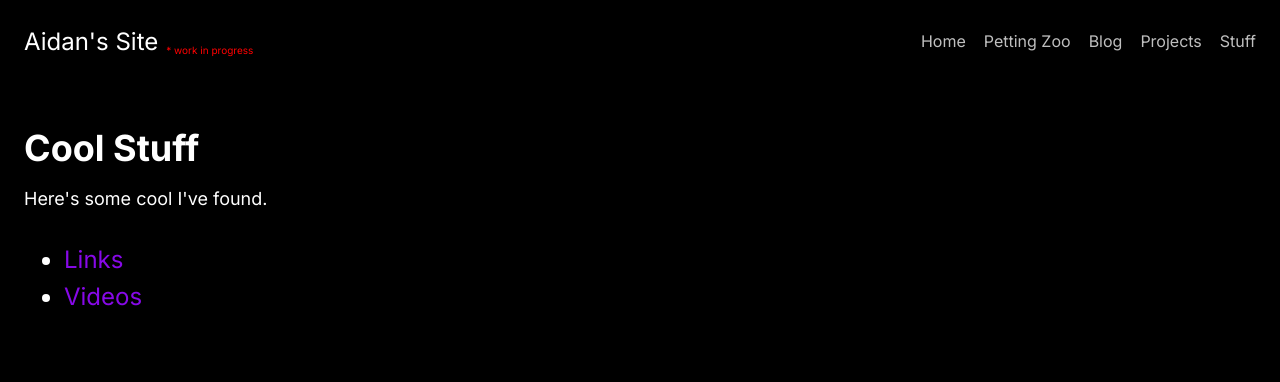
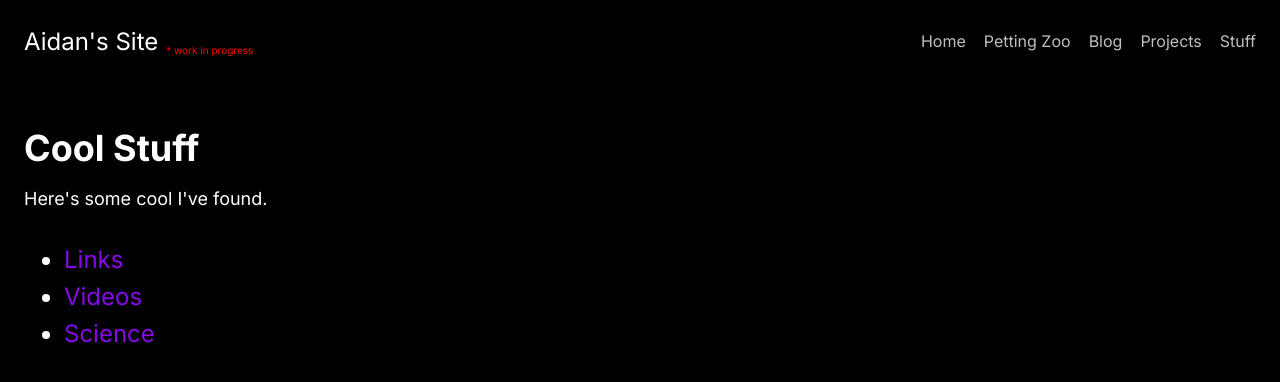
Before and after one commit to AidanTilgner/Personal-Site, an Astro site: page /stuff in a window 1280 px wide. Built offline with nearby package versions, Linux system fonts and the light colour scheme; Astro itself is replaced by a stand-in of ours.

Commit message:
feat: added science link

```diff
--- a/src/pages/stuff/index.astro
+++ b/src/pages/stuff/index.astro
@@ -12,6 +12,7 @@ import Layout from "../../layouts/Layout.astro";
       <ul>
         <li><a href="/stuff/links">Links</a></li>
         <li><a href="/stuff/videos">Videos</a></li>
+        <li><a href="/stuff/science">Science</a></li>
       </ul>
     </section>
   </main>
```
